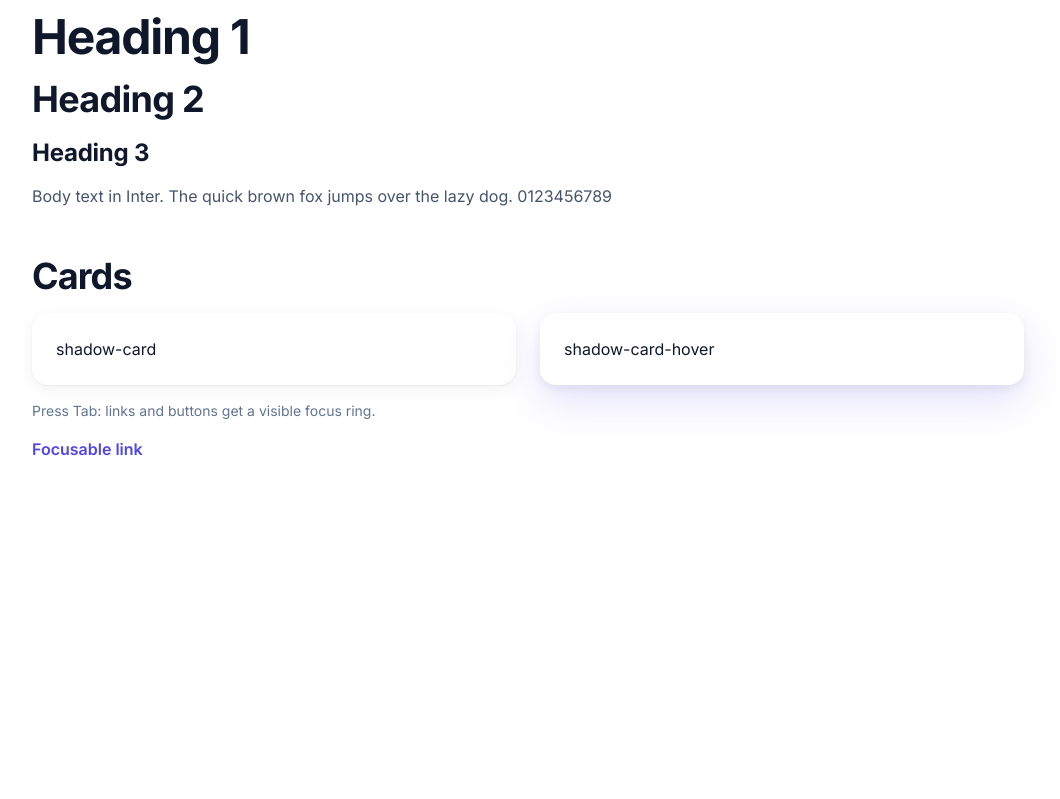
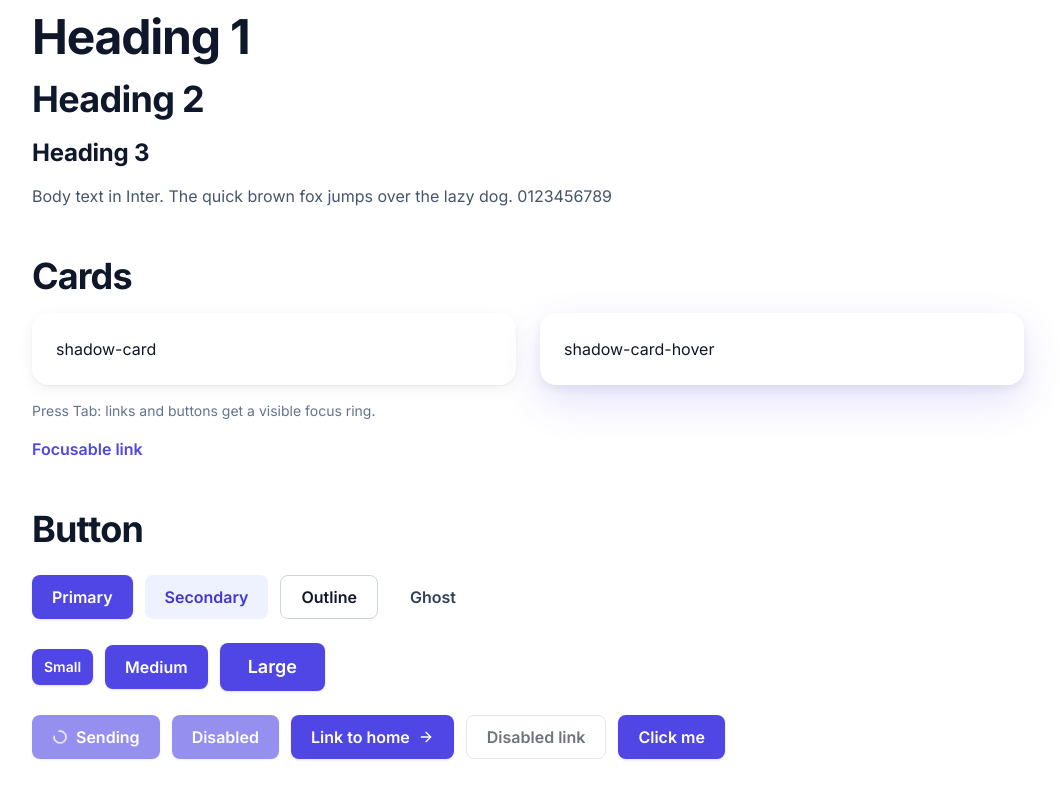
Before and after one commit to sabatauqeer656/stackwell-agency-platform, a React (Vite) app in the folder client/: page /design-preview in a window 1280 px wide. Shown: the part 684-1483 px from the top of the page, without its empty margins (112-1172 px from the left). Before the commit the page ends 1193 px from the top, so only its background shows below. Built offline with nearby package versions, Linux system fonts and the light colour scheme.

Commit message:
feat(client): add Button UI component

```diff
--- /dev/null
+++ b/client/src/components/ui/Button.jsx
@@ -0,0 +1,51 @@
+import { Loader2 } from 'lucide-react';
+import { cn } from '../../lib/utils.js';
+
+// Full class names (not built dynamically) so Tailwind can detect them at build time.
+const variants = {
+  primary: 'bg-brand-600 text-white shadow-sm hover:bg-brand-700',
+  secondary: 'bg-brand-50 text-brand-700 hover:bg-brand-100',
+  outline: 'border border-slate-300 bg-white text-ink hover:bg-slate-50',
+  ghost: 'text-slate-700 hover:bg-slate-100',
+};
+
+const sizes = {
+  sm: 'h-9 px-3 text-sm',
+  md: 'h-11 px-5 text-base',
+  lg: 'h-12 px-7 text-lg',
+};
+
+export default function Button({
+  as: Component = 'button',
+  variant = 'primary',
+  size = 'md',
+  loading = false,
+  disabled = false,
+  className,
+  children,
+  ...props
+}) {
+  const isInactive = disabled || loading;
+  const isNativeButton = Component === 'button';
+
+  return (
+    <Component
+      // type="button" stops accidental form submits; callers can pass type="submit"
+      {...(isNativeButton && { type: 'button', disabled: isInactive })}
+      // Links and other elements have no `disabled`, so signal it with ARIA + CSS
+      {...(!isNativeButton && isInactive && { 'aria-disabled': true })}
+      aria-busy={loading || undefined}
+      className={cn(
+        'inline-flex items-center justify-center gap-2 rounded-lg font-semibold transition-colors',
+        variants[variant],
+        sizes[size],
+        isInactive && 'pointer-events-none opacity-60',
+        className
+      )}
+      {...props}
+    >
+      {loading && <Loader2 className="h-4 w-4 animate-spin" aria-hidden="true" />}
+      {children}
+    </Component>
+  );
+}
--- /dev/null
+++ b/client/src/lib/utils.js
@@ -0,0 +1,4 @@
+// Joins class names, skipping falsy values: cn('a', false && 'b', 'c') -> 'a c'
+export function cn(...classes) {
+  return classes.filter(Boolean).join(' ');
+}
--- a/client/src/pages/public/DesignPreview.jsx
+++ b/client/src/pages/public/DesignPreview.jsx
@@ -1,4 +1,8 @@
-// TEMPORARY: visual check of the design tokens. Removed before launch.
+// TEMPORARY: visual check of the design tokens and UI kit. Removed before launch.
+import { Link } from 'react-router-dom';
+import { ArrowRight } from 'lucide-react';
+import Button from '../../components/ui/Button.jsx';
+
 const scale = [50, 100, 200, 300, 400, 500, 600, 700, 800, 900];
 
 // Full class names (not built dynamically) so Tailwind can detect them.
@@ -59,6 +63,32 @@ export default function DesignPreview() {
         <p className="text-sm text-slate-500">Press Tab: links and buttons get a visible focus ring.</p>
         <a href="#" className="inline-block font-semibold text-brand-600">Focusable link</a>
       </section>
+
+      <section className="space-y-6">
+        <h2 className="text-h2">Button</h2>
+        <div className="flex flex-wrap items-center gap-3">
+          <Button>Primary</Button>
+          <Button variant="secondary">Secondary</Button>
+          <Button variant="outline">Outline</Button>
+          <Button variant="ghost">Ghost</Button>
+        </div>
+        <div className="flex flex-wrap items-center gap-3">
+          <Button size="sm">Small</Button>
+          <Button size="md">Medium</Button>
+          <Button size="lg">Large</Button>
+        </div>
+        <div className="flex flex-wrap items-center gap-3">
+          <Button loading>Sending</Button>
+          <Button disabled>Disabled</Button>
+          <Button as={Link} to="/">
+            Link to home <ArrowRight className="h-4 w-4" aria-hidden="true" />
+          </Button>
+          <Button as={Link} to="/" variant="outline" disabled>
+            Disabled link
+          </Button>
+          <Button onClick={() => alert('clicked')}>Click me</Button>
+        </div>
+      </section>
     </main>
   );
 }
```
Also changed, not shown: 1 other file (tests, documents, lock files or other folders).
